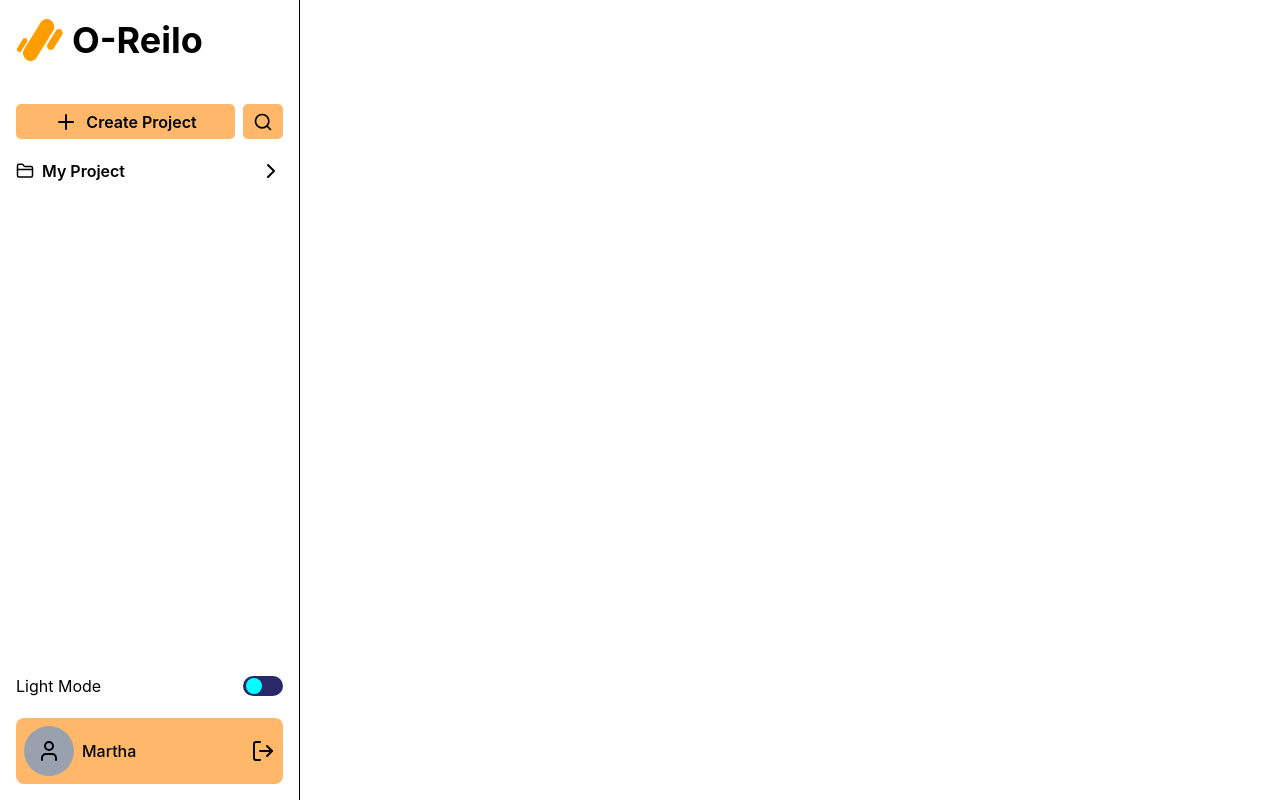
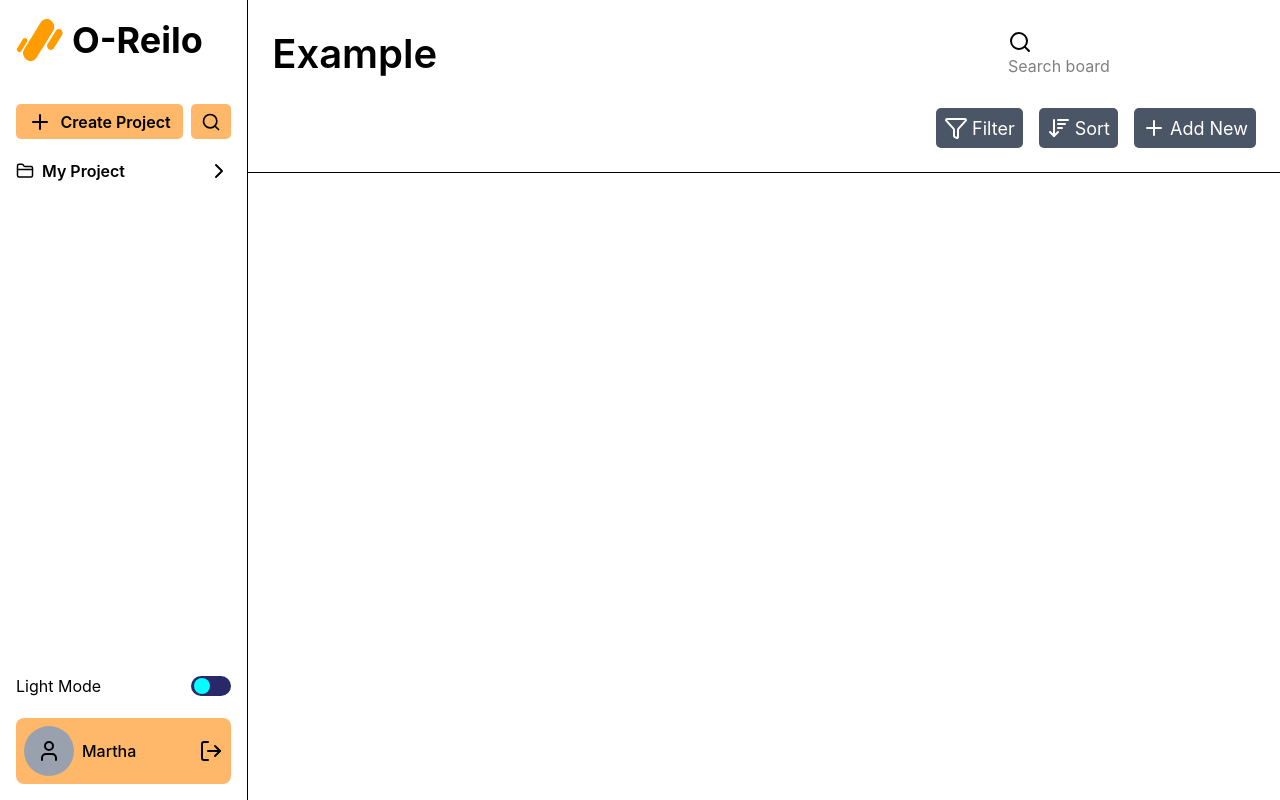
Before and after one commit to Zer0-Gravity/mini-react-project, a React (Vite) app in the folder kanban-app/: page / in a window 1280 px wide. Built offline with nearby package versions, Linux system fonts and the light colour scheme.

Commit message:
feat: add project page jsx
- Add and style a button for filter , short and new item

```diff
--- a/kanban-app/src/App.tsx
+++ b/kanban-app/src/App.tsx
@@ -1,10 +1,14 @@
 import { BrowserRouter } from "react-router";
 import Sidebar from "./components/sidebar/Sidebar";
+import ProjectPage from "./components/page/ProjectPage";
 
 function App() {
     return (
         <BrowserRouter>
-            <Sidebar />
+            <main className="flex">
+                <Sidebar />
+                <ProjectPage />
+            </main>
         </BrowserRouter>
     );
 }
--- /dev/null
+++ b/kanban-app/src/components/page/ProjectPage.tsx
@@ -0,0 +1,40 @@
+import { Filter, Plus, Search, SortDesc } from "lucide-react";
+
+function ProjectPage() {
+    return (
+        <main className="h-screen w-screen">
+            <section className="p-6 border-b space-y-6">
+                <header className="flex items-center justify-between">
+                    <h1 className="font-semibold text-[40px]">Example </h1>
+                    <div>
+                        <Search />
+                        <input type="search" placeholder="Search board" />
+                    </div>
+                </header>
+
+                <div className="flex items-center justify-between">
+                    {/* Tab button */}
+                    <div></div>
+
+                    {/* Other utility button */}
+                    <div className="flex items-center gap-4">
+                        <button className="button-board bg-gray-600">
+                            <Filter />
+                            <p>Filter</p>
+                        </button>
+                        <button className="button-board bg-gray-600">
+                            <SortDesc />
+                            <p>Sort</p>
+                        </button>
+                        <button className="button-board bg-gray-600">
+                            <Plus />
+                            <p>Add New</p>
+                        </button>
+                    </div>
+                </div>
+            </section>
+        </main>
+    );
+}
+
+export default ProjectPage;
--- a/kanban-app/src/index.css
+++ b/kanban-app/src/index.css
@@ -37,3 +37,16 @@
         }
     }
 }
+
+.button-board {
+    color: white;
+    width: auto;
+    height: 40px;
+    display: flex;
+    align-items: center;
+    justify-content: center;
+    gap: 4px;
+    font-size: 18px;
+    padding: 8px;
+    border-radius: 5px;
+}
```
